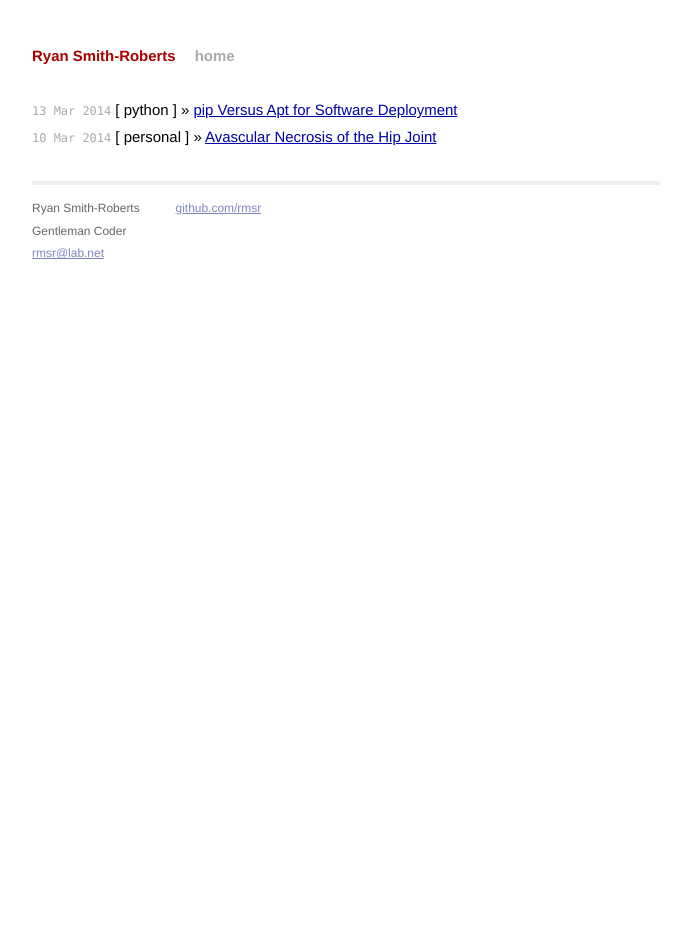
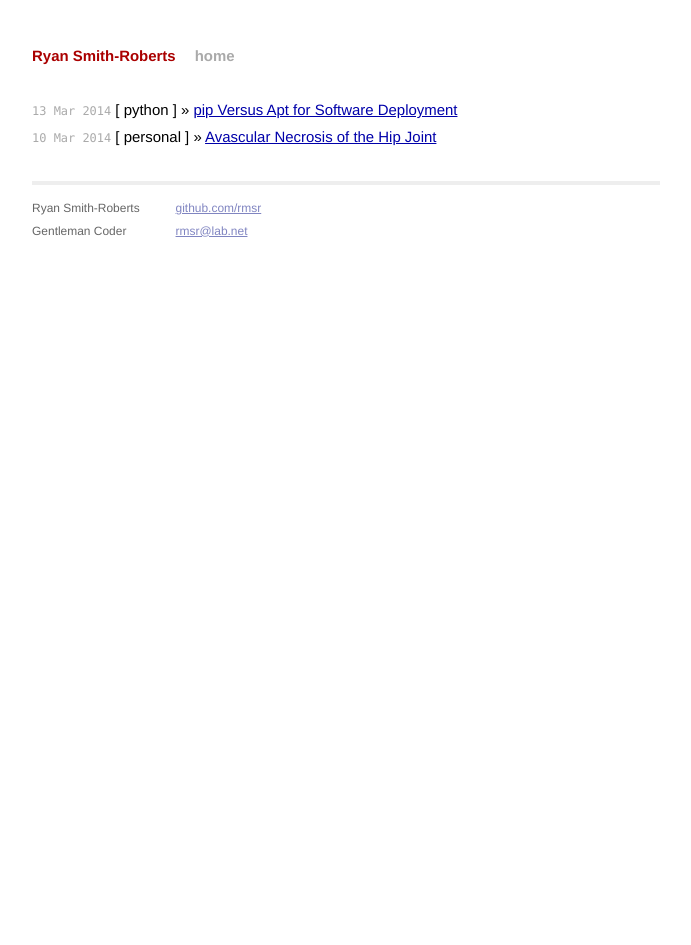
Before and after one commit to rmsr/rmsr.github.io, a Jekyll site: the page built from index.html, in a window 1280 px wide. Shown: the whole page, without its empty margins (294-985 px from the left). Built offline with Jekyll 4.4.1, drawn with Linux system fonts in a browser that asks for light colours; Markdown is read by kramdown in place of the engine named in the settings; part of the change alters nothing that is shown.

```diff
--- a/_layouts/default.html
+++ b/_layouts/default.html
@@ -33,12 +33,12 @@
               <p>
                 Ryan Smith-Roberts<br />
                 Gentleman Coder<br />
-                <a href="mailto:rmsr@lab.net">rmsr@lab.net</a>
               </p>
             </div>
             <div class="contact">
               <p>
                 <a href="https://github.com/rmsr">github.com/rmsr</a><br />
+                <a href="mailto:rmsr@lab.net">rmsr@lab.net</a>
               </p>
             </div>
           </div>
```
